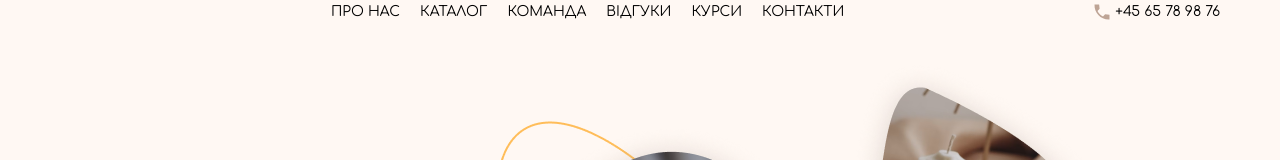
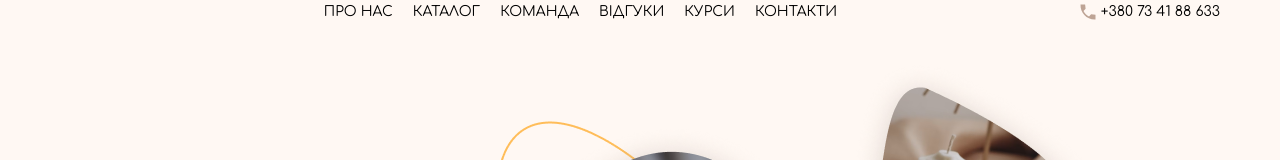
Before and after one commit to NovikoffOleh/Candle_making, a plain HTML site: page index.html in a window 1280 px wide. Shown: the top 160 px of the page. Drawn offline with nearby package versions, Linux system fonts and the light colour scheme.

Commit message:
Update index.html

```diff
--- a/index.html
+++ b/index.html
@@ -50,7 +50,7 @@
           </li>
         </ul>
       </nav>
-      <a class="phone" href="tel:+4565789876">+45 65 78 98 76</a>
+      <a class="phone" href="tel:+380734188633">+380 73 41 88 633</a>
     </div>
   </header>
   <main class="main">
```
